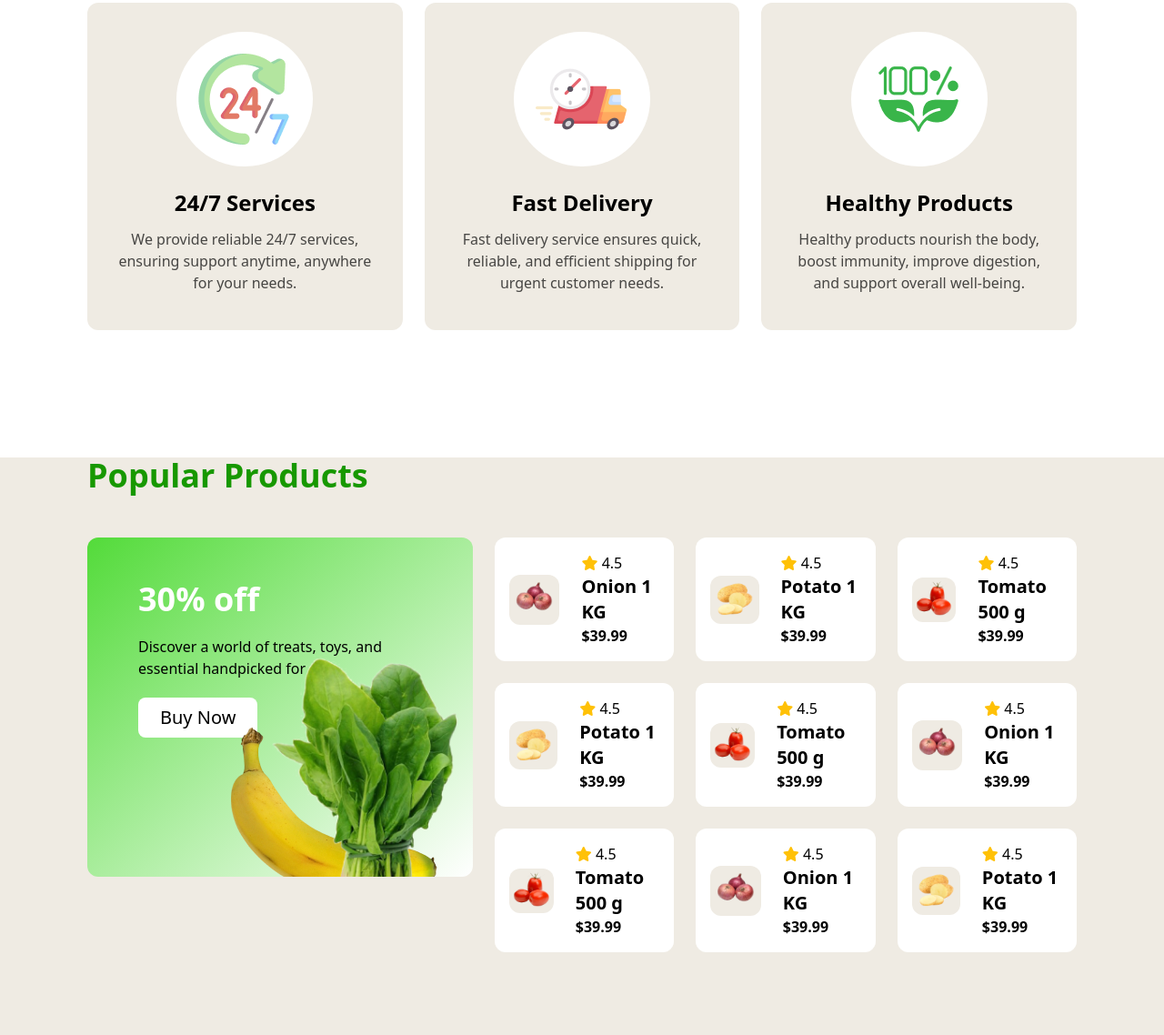
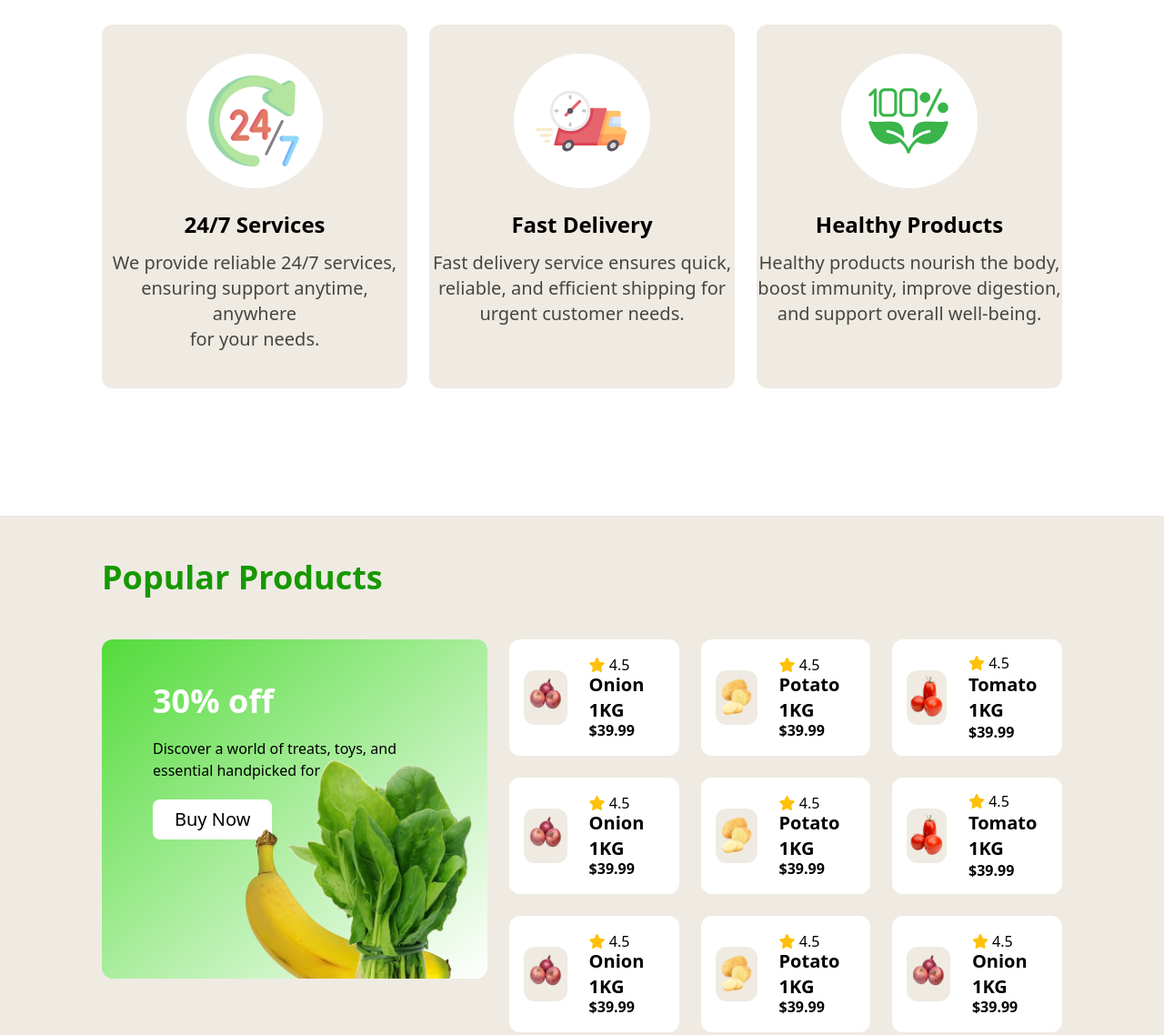
Before and after one commit to Sabbir-khaan/Third-Assignment-03, a plain HTML site: page index.html in a window 1280 px wide. Shown: the part 1502-2640 px from the top of the page at 91% size. Drawn offline with nearby package versions, Linux system fonts and the light colour scheme.

Commit message:
added responsive

```diff
--- a/index.html
+++ b/index.html
@@ -38,14 +38,14 @@
     <!-- Header start -->
     <header class="bg-gradient-to-b from-white to-[#EFEBE3]">
         <!-- Navbar Start -->
-        <nav class="max-w-[85%] mx-auto flex justify-between items-center mt-3 lg:mt-6">
+        <nav class="lg:max-w-[85%] lg:mx-auto flex justify-between items-center px-4 py-3 lg:mt-6">
             <div class="lg:hidden">
                 <img src="./images/mobile_logo.png" alt="">
             </div>
-            <div>
+            <div class="hidden sm:block">
                 <img src="./images/logo-header.png" alt="This is header logo image">
             </div>
-            <div class="flex gap-8 text-xl ">
+            <div class="lg:flex gap-8 text-xl hidden sm:block">
                 <div>
                     <ul>
                         <li><a href="">Product</a></li>
@@ -62,7 +62,7 @@
                     </ul>
                 </div>
             </div>
-            <div>
+            <div class="hidden sm:block">
                 <i class="fa-solid fa-magnifying-glass text-[1.5rem] mr-6"></i>
                 <i class="fa-solid fa-cart-shopping text-[1.5rem] mr-6"></i>
                 <button class="text-xl py-3 px-8 border rounded-lg border-[#179800] mr-3">Login</button>
@@ -74,12 +74,13 @@
         </nav>
         <!-- Navbar end -->
         <!-- Banner Start -->
-        <section class="mt-[5.6rem]">
+        <section class="mt-12 lg:mt-[5.6rem]">
             <div class="text-center">
-                <h1 class="text-[3.5rem] font-bold leading-[4.4rem]">Freshness <span class="text-[#179800]">You Can <br>
+                <h1 class="text-[2.5rem] px-9 lg:text-[3.5rem] font-bold
+                leading-[3rem] lg:leading-[4.4rem]">Freshness <span class="text-[#179800]">You Can <br>
                     Count</span> On, Prices You’ll Love!</h1>
-                <p class="text-xl mt-8 opacity-80">Shop your daily essentials at unbeatable prices. From fresh produce to pantry <br> staples, we’ve got you covered every day!</p>
-                <img src="./images/hero-vegetables.png" class="mx-auto mt-9" alt="This is Banner image">
+                <p class="px-8 lg:text-xl mt-4 lg:mt-8 opacity-80 ">Shop your daily essentials at unbeatable prices. From fresh produce to pantry <br> staples, we’ve got you covered every day!</p>
+                <img src="./images/hero-vegetables.png" class="mx-auto  mt-4 lg:mt-9" alt="This is Banner image">
             </div>
         </section>
         <!-- Banner end -->
@@ -89,16 +90,16 @@
     <main>
         <!-- Services Section Start -->
         <section>
-            <div class="max-w-[85%] mx-auto">
-                <h1 class="text-4xl text-[#179800] font-bold mt-[8.75rem] mb-12">Services</h1>
-                <div class="grid grid-cols-3 gap-6">
+            <div class="px-4 lg:max-w-[85%] mx-auto">
+                <h1 class="text-2xl lg:text-4xl text-[#179800] font-bold mt-12 lg:mt-[8.75rem] mb-8 lg:mb-12">Services</h1>
+                <div class="grid grid-cols-1 lg:grid-cols-3 gap-5 lg:gap-6">
                     <div class="bg-[#EFEBE3] rounded-xl">
                         <div class="max-w-[9.375rem] max-h-[9.375rem] mx-auto bg-white rounded-full p-6 mt-8">
                          <img src="./images/service.png" alt="">
                         </div>
                          <div class="text-center">
-                            <h3 class="text-2xl font-bold mt-6">24/7 Services</h3>
-                            <p class="opacity-70 mt-3 mb-10">We provide reliable 24/7 services, <br> ensuring support anytime, anywhere <br> for your needs.</p>
+                            <h3 class="text-xl lg:text-2xl font-bold mt-6">24/7 Services</h3>
+                            <p class="lg:text-xl opacity-70 mt-3 mb-10">We provide reliable 24/7 services, <br> ensuring support anytime, anywhere <br> for your needs.</p>
                          </div>
                      </div>
                      <div class="bg-[#EFEBE3] rounded-xl">
@@ -106,8 +107,8 @@
                          <img src="./images/delivery.png" alt="">
                         </div>
                          <div class="text-center">
-                            <h3 class="text-2xl font-bold mt-6">Fast Delivery</h3>
-                            <p class="opacity-70 mt-3 mb-10">Fast delivery service ensures quick, <br> reliable, and efficient shipping for <br> urgent customer needs.</p>
+                            <h3 class="text-xl lg:text-2xl font-bold mt-6">Fast Delivery</h3>
+                            <p class="lg:text-xl opacity-70 mt-3 mb-10">Fast delivery service ensures quick, <br> reliable, and efficient shipping for <br> urgent customer needs.</p>
                          </div>
                      </div>
                      <div class="bg-[#EFEBE3] rounded-xl">
@@ -115,8 +116,8 @@
                          <img src="./images/healthy.png" alt="">
                         </div>
                          <div class="text-center">
-                            <h3 class="text-2xl font-bold mt-6">Healthy Products </h3>
-                            <p class="opacity-70 mt-3 mb-10">Healthy products nourish the body, <br> boost immunity, improve digestion, <br> and support overall well-being.</p>
+                            <h3 class="text-xl lg:text-2xl font-bold mt-6">Healthy Products </h3>
+                            <p class="lg:text-xl opacity-70 mt-3 mb-10">Healthy products nourish the body, <br> boost immunity, improve digestion, <br> and support overall well-being.</p>
                          </div>
                      </div>
                 </div>
@@ -124,120 +125,120 @@
         </section>
         <!-- Services Section end -->
         <!-- Popular Products Section Start -->
-        <section class="bg-[#EFEBE3] mt-[8.75rem]">
-            <div class="max-w-[85%] mx-auto">
-                <h1 class="text-4xl text-[#179800] font-bold">Popular Products</h1>
+        <section class="bg-[#EFEBE3] mt-12 lg:mt-[8.75rem]">
+            <div class="px-4 lg:max-w-[85%] mx-auto">
+                <h1 class="text-2xl lg:text-4xl text-[#179800] font-bold pt-12">Popular Products</h1>
             </div>
-            <div class="max-w-[85%] mx-auto grid grid-cols-[26.5rem_auto] gap-6">
-                <div class="mt-12">
-                    <div class="bg-gradient-to-br from-[#53DB3A] to-white rounded-xl relative h-[23.3rem]">
-                            <div class="ml-14">
-                                <h1 class="text-4xl font-bold text-white pt-12">30% off</h1>
-                                <p class="mt-5">Discover a world of treats, toys, and <br> essential handpicked for</p>
-                                <button class="py-2 px-6 rounded-lg bg-white text-xl mt-5">Buy Now</button>
+            <div class="px-4 lg:max-w-[85%] mx-auto grid grid-cols-1 lg:grid-cols-[26.5rem_auto] gap-6">
+                <div class="mt-8 lg:mt-12">
+                    <div class="bg-[#179800] lg:bg-gradient-to-br from-[#53DB3A] to-white rounded-xl relative h-[23.3rem]">
+                            <div class="ml-10 lg:ml-14">
+                                <h1 class="text-3xl lg:text-4xl font-bold text-white pt-10 lg:pt-12">30% off</h1>
+                                <p class="mt-3 lg:mt-5">Discover a world of treats, toys, and <br> essential handpicked for</p>
+                                <button class="py-2 px-6 rounded-lg bg-white text-xl mt-3 lg:mt-5">Buy Now</button>
                             </div>
-                            <div class="absolute right-3 bottom-0">
+                            <div class="absolute -right-1 lg:right-3 bottom-0">
                                 <img src="./images/vegetable-offer.png" alt="">
                             </div>
                     </div>
                 </div>
-                <div class="grid grid-cols-3 grid-rows-3 gap-6 mt-12 mb-[8.5rem]">
-                    <div class="flex gap-6 items-center bg-white rounded-xl p-4">
+                <div class="grid grid-cols-2 lg:grid-cols-3 grid-rows-4 lg:grid-rows-3 gap-3 lg:gap-6 lg:mt-12 mb-12 lg:mb-[8.5rem]">
+                    <div class="flex gap-[0.6rem] lg:gap-6 items-center bg-white rounded-xl py-3 px-3 lg:p-4">
                         <div class="bg-[#EFEBE3] rounded-xl">
-                            <img src="./images/onion.png" alt="">
+                            <img src="./images/onion.png" class="h-[60px] w-[60px]" alt="">
                         </div>
-                        <div>
+                        <div class="leading-4">
                             <i class="fa-solid fa-star text-[#FFC107]"></i>
                             <p class="inline">4.5</p>
-                            <h3 class="text-xl font-bold">Onion 1 KG</h3>
+                            <h3 class="text-lg lg:text-xl font-bold">Onion 1KG</h3>
                             <p class="font-bold">$39.99</p>
                         </div>
                     </div>
-                    <div class="flex gap-6 items-center bg-white rounded-xl p-4">
+                    <div class="flex gap-[0.6rem] lg:gap-6 items-center bg-white rounded-xl py-3 px-3 lg:p-4">
                         <div class="bg-[#EFEBE3] rounded-xl">
-                            <img src="./images/potato.png" alt="">
+                            <img src="./images/potato.png" class="h-[60px] w-[60px]" alt="">
                         </div>
-                        <div>
+                        <div class="leading-4">
                             <i class="fa-solid fa-star text-[#FFC107]"></i>
                             <p class="inline">4.5</p>
-                            <h3 class="text-xl font-bold">Potato 1 KG</h3>
+                            <h3 class="text-lg lg:text-xl font-bold">Potato 1KG</h3>
                             <p class="font-bold">$39.99</p>
                         </div>
                     </div>
-                    <div class="flex gap-6 items-center bg-white rounded-xl p-4">
+                    <div class="flex gap-[0.6rem] lg:gap-6 items-center bg-white rounded-xl py-3 px-3 lg:p-4">
                         <div class="bg-[#EFEBE3] rounded-xl">
-                            <img src="./images/tomato.png" alt="">
+                            <img src="./images/tomato.png" class="h-[60px] w-[60px]" alt="">
                         </div>
-                        <div>
+                        <div class="leading-5">
                             <i class="fa-solid fa-star text-[#FFC107]"></i>
                             <p class="inline">4.5</p>
-                            <h3 class="text-xl font-bold">Tomato 500 g</h3>
+                            <h3 class="lg:text-xl font-bold">Tomato 1KG</h3>
                             <p class="font-bold">$39.99</p>
                         </div>
                     </div>
-                    <div class="flex gap-6 items-center bg-white rounded-xl p-4">
+                    <div class="flex gap-[0.6rem] lg:gap-6 items-center bg-white rounded-xl py-3 px-3 lg:p-4">
                         <div class="bg-[#EFEBE3] rounded-xl">
-                            <img src="./images/potato.png" alt="">
+                            <img src="./images/onion.png" class="h-[60px] w-[60px]" alt="">
                         </div>
-                        <div>
+                        <div class="leading-4">
                             <i class="fa-solid fa-star text-[#FFC107]"></i>
                             <p class="inline">4.5</p>
-                            <h3 class="text-xl font-bold">Potato 1 KG</h3>
+                            <h3 class="text-lg lg:text-xl font-bold">Onion 1KG</h3>
                             <p class="font-bold">$39.99</p>
                         </div>
                     </div>
-                    <div class="flex gap-6 items-center bg-white rounded-xl p-4">
+                    <div class="flex gap-[0.6rem] lg:gap-6 items-center bg-white rounded-xl py-3 px-3 lg:p-4">
                         <div class="bg-[#EFEBE3] rounded-xl">
-                            <img src="./images/tomato.png" alt="">
+                            <img src="./images/potato.png" class="h-[60px] w-[60px]" alt="">
                         </div>
-                        <div>
+                        <div class="leading-4">
                             <i class="fa-solid fa-star text-[#FFC107]"></i>
                             <p class="inline">4.5</p>
-                            <h3 class="text-xl font-bold">Tomato 500 g</h3>
+                            <h3 class="text-lg lg:text-xl font-bold">Potato 1KG</h3>
                             <p class="font-bold">$39.99</p>
                         </div>
                     </div>
-                    <div class="flex gap-6 items-center bg-white rounded-xl p-4">
+                    <div class="flex gap-[0.6rem] lg:gap-6 items-center bg-white rounded-xl py-3 px-3 lg:p-4">
                         <div class="bg-[#EFEBE3] rounded-xl">
-                            <img src="./images/onion.png" alt="">
+                            <img src="./images/tomato.png" class="h-[60px] w-[60px]" alt="">
                         </div>
-                        <div>
+                        <div class="leading-5">
                             <i class="fa-solid fa-star text-[#FFC107]"></i>
                             <p class="inline">4.5</p>
-                            <h3 class="text-xl font-bold">Onion 1 KG</h3>
+                            <h3 class="lg:text-xl font-bold">Tomato 1KG</h3>
                             <p class="font-bold">$39.99</p>
                         </div>
                     </div>
-                    <div class="flex gap-6 items-center bg-white rounded-xl p-4">
+                    <div class="flex gap-[0.6rem] lg:gap-6 items-center bg-white rounded-xl py-3 px-3 lg:p-4">
                         <div class="bg-[#EFEBE3] rounded-xl">
-                            <img src="./images/tomato.png" alt="">
+                            <img src="./images/onion.png" class="h-[60px] w-[60px]" alt="">
                         </div>
-                        <div>
+                        <div class="leading-4">
                             <i class="fa-solid fa-star text-[#FFC107]"></i>
                             <p class="inline">4.5</p>
-                            <h3 class="text-xl font-bold">Tomato 500 g</h3>
+                            <h3 class="text-lg lg:text-xl font-bold">Onion 1KG</h3>
                             <p class="font-bold">$39.99</p>
                         </div>
                     </div>
-                    <div class="flex gap-6 items-center bg-white rounded-xl p-4">
+                    <div class="flex gap-[0.6rem] lg:gap-6 items-center bg-white rounded-xl py-3 px-3 lg:p-4">
                         <div class="bg-[#EFEBE3] rounded-xl">
-                            <img src="./images/onion.png" alt="">
+                            <img src="./images/potato.png" class="h-[60px] w-[60px]" alt="">
                         </div>
-                        <div>
+                        <div class="leading-4">
                             <i class="fa-solid fa-star text-[#FFC107]"></i>
                             <p class="inline">4.5</p>
-                            <h3 class="text-xl font-bold">Onion 1 KG</h3>
+                            <h3 class="text-lg lg:text-xl font-bold">Potato 1KG</h3>
                             <p class="font-bold">$39.99</p>
                         </div>
                     </div>
-                    <div class="flex gap-6 items-center bg-white rounded-xl p-4">
+                    <div class="lg:flex gap-[0.6rem] lg:gap-6 items-center bg-white rounded-xl py-3 px-3 lg:p-4 hidden">
                         <div class="bg-[#EFEBE3] rounded-xl">
-                            <img src="./images/potato.png" alt="">
+                            <img src="./images/onion.png" class="h-[60px] w-[60px]" alt="">
                         </div>
-                        <div>
+                        <div class="leading-4">
                             <i class="fa-solid fa-star text-[#FFC107]"></i>
                             <p class="inline">4.5</p>
-                            <h3 class="text-xl font-bold">Potato 1 KG</h3>
+                            <h3 class="text-lg lg:text-xl font-bold">Onion 1KG</h3>
                             <p class="font-bold">$39.99</p>
                         </div>
                     </div>
@@ -247,29 +248,29 @@
         <!-- Popular Products Section end -->
 
         <!-- Arrival & Offers Section start -->
-        <section class="mt-[9.1rem]">
+        <section class="mt-12 lg:mt-[9.1rem]">
            <div class="max-w-[85%] mx-auto">
-            <h1 class="text-4xl text-[#179800] font-bold mb-12">Arrival & Offers</h1>
+            <h1 class="text-4xl text-[#179800] font-bold mb-8 lg:mb-12">Arrival & Offers</h1>
            </div>
-           <div class="max-w-[85%] mx-auto grid grid-cols-[59%_auto] gap-5">
-            <div class="flex justify-between gap-[3.3rem] bg-[#115414] rounded-3xl">
-                <div class="ml-10">
-                    <img src="./images/dawat-logo.png" class="mt-12" alt="">
-                    <button class="py-4 px-10 text-2xl mt-8 bg-[#63B76D] rounded-xl text-white">Cook Exotic Dishes</button>
-                    <h1 class="text-[2.5rem] mt-[1.6rem] text-white">UP to <span class="text-[2.5rem] font-bold">20% OFF</span></h1>
+           <div class="px-3 lg:max-w-[85%] mx-auto grid grid-cols-1 lg:grid-cols-[59%_auto]  gap-4 lg:gap-5">
+            <div class="flex justify-between gap-[0.92rem] lg:gap-[3.3rem] bg-[#115414] rounded-xl lg:rounded-3xl">
+                <div class="ml-[1.15rem] lg:ml-10">
+                    <img src="./images/dawat-logo.png" class="mt-[1.6rem] lg:mt-12" alt="">
+                    <button class="py-2 lg:py-4 px-[1.12rem] lg:px-10 text-[0.81rem] lg:text-2xl mt-[1.12rem] lg:mt-8 bg-[#63B76D] rounded-lg lg:rounded-xl text-white">Cook Exotic Dishes</button>
+                    <h1 class="text-[1.3rem] lg:text-[2.5rem] mt-[1.5rem] lg:mt-[1.6rem] text-white">UP to <span class="font-bold">20% OFF</span></h1>
                 </div>
                 <div>
-                    <img src="./images/dawat-mock-up.png" class="mt-8" alt="">
+                    <img src="./images/dawat-mock-up.png" class="mt-[1.15rem] lg:mt-8" alt="">
                 </div>
             </div>
-            <div class="flex justify-between gap-6 bg-[#102861] rounded-3xl">
-                <div class="ml-7">
-                    <img src="./images/india-gate-logo.png" class="mt-5" alt="">
-                    <button class="py-4 px-10 text-2xl bg-[#2A4D97] rounded-xl text-white mt-4">World’s No.1 Rice</button>
-                    <h1 class="text-[2.5rem] text-white mt-[1.6rem]">UP to <span class="text-[2.5rem] font-bold">40% OFF</span></h1>
+            <div class="flex justify-between lg:gap-6 bg-[#102861] rounded-xl lg:rounded-3xl">
+                <div class="ml-[1.15rem] lg:ml-7">
+                    <img src="./images/india-gate-logo.png" class="mt-[0.68rem] lg:mt-5 w-[64px] h-[71px]" alt="">
+                    <button class="py-2 lg:py-4 px-[1.5rem] lg:px-10 text-[0.81rem] lg:text-2xl bg-[#2A4D97] rounded-lg lg:rounded-xl text-white mt-3  lg:mt-4">World’s No.1 Rice</button>
+                    <h1 class="text-[1.3rem] lg:text-[2.5rem] text-white mt-[1.3rem] lg:mt-[1.6rem]">UP to <span class="font-bold">40% OFF</span></h1>
                 </div>
-                <div>
-                    <img src="./images/india-gate-mock-up.png" class="mt-12 mr-4" alt="">
+                <div class="w-[120px] lg:w-full pr-2 mr-8">
+                    <img src="./images/india-gate-mock-up.png" class="mt-[1.62rem] lg:mt-12" alt="">
                 </div>
             </div>
            </div>
```
